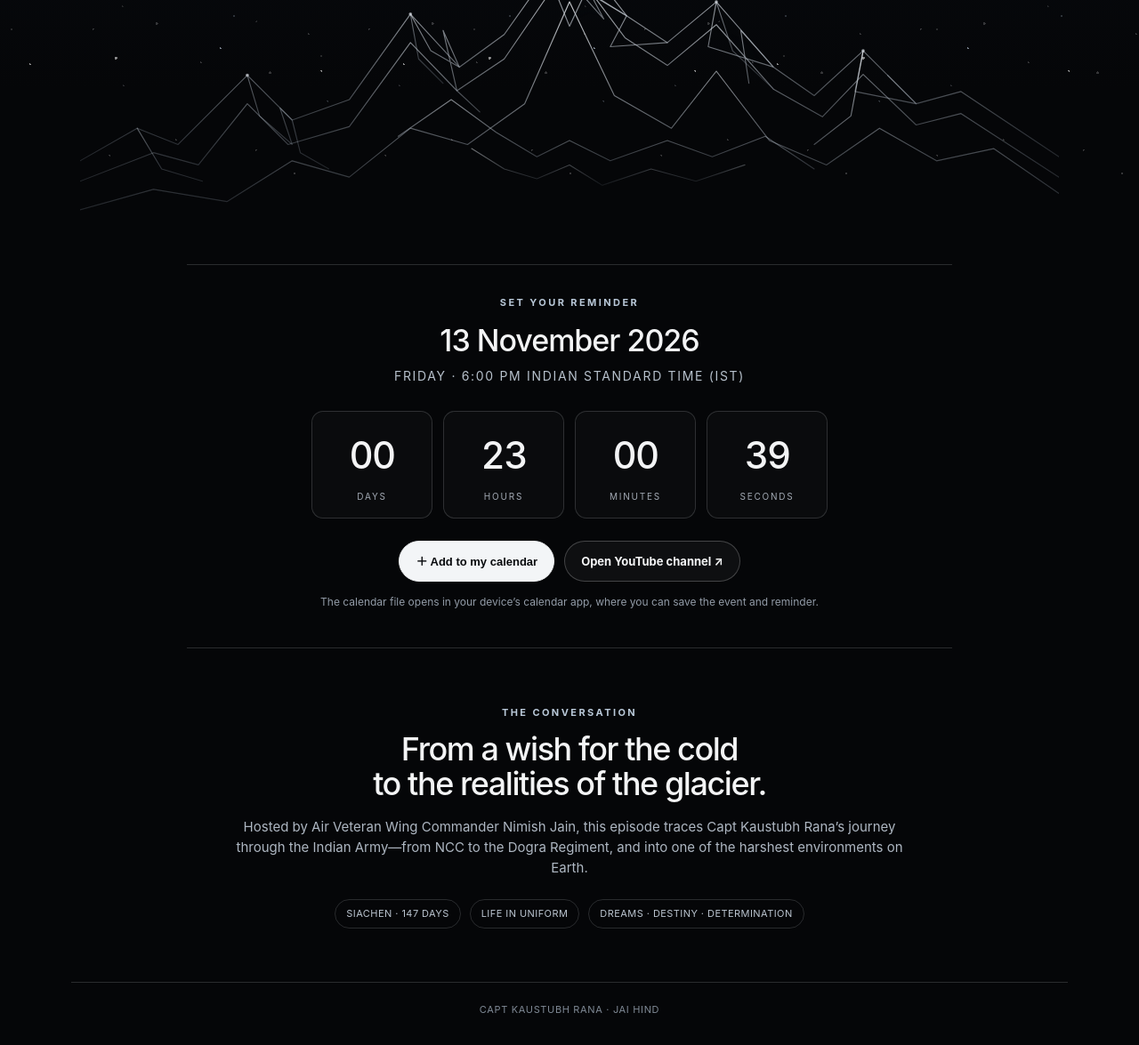
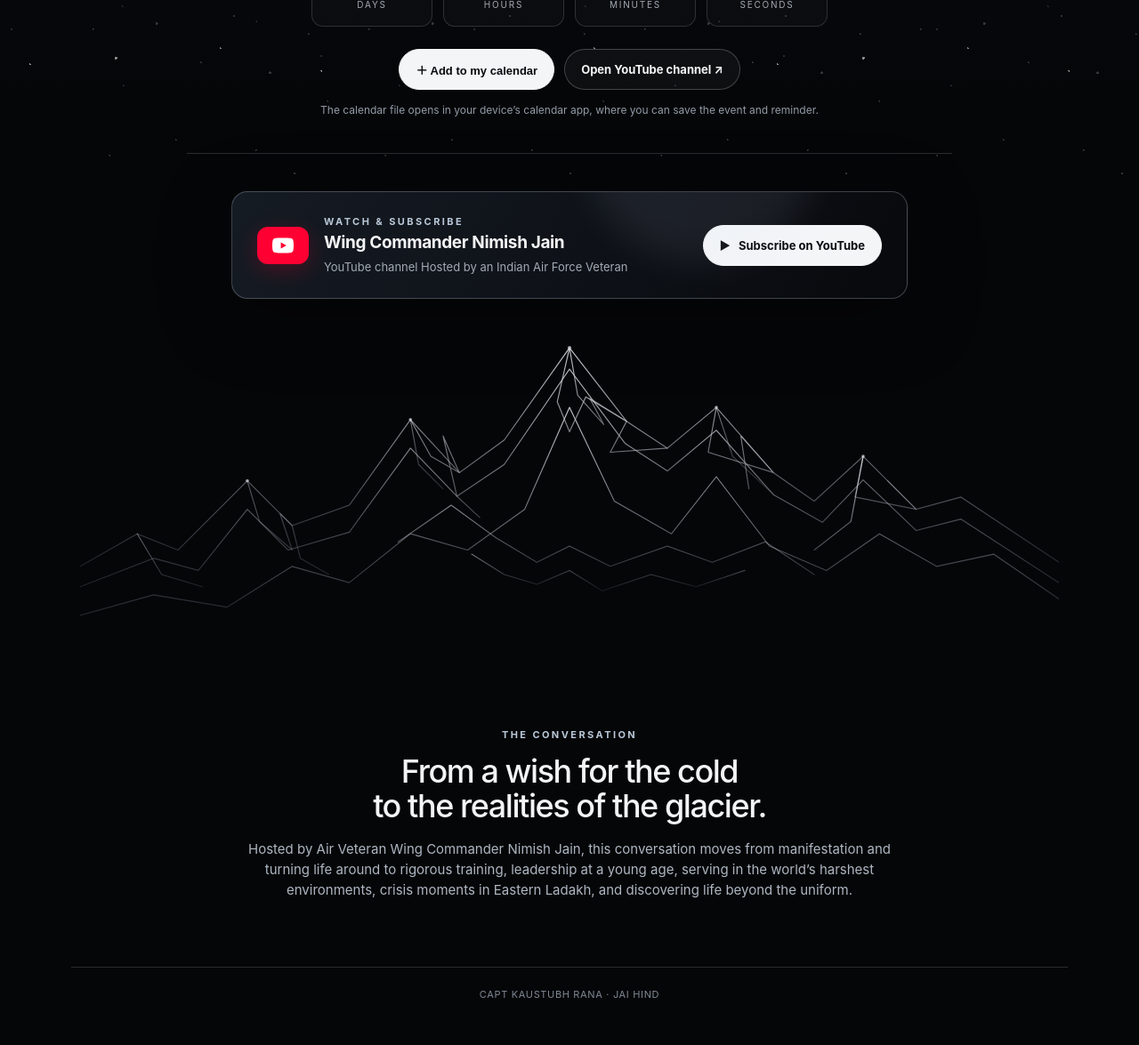
Before and after one commit to kaustubhrana/wcnj-podcast, a plain HTML site: page index.html in a window 1280 px wide. Shown: the part 698-1873 px from the top of the page at 89% size. Drawn offline with Linux system fonts and the light colour scheme.

Commit message:
Update podcast title and event details
Updated podcast title and details for clarity. Modified event information and description to reflect the correct date and context.

```diff
--- a/index.html
+++ b/index.html
@@ -5,7 +5,7 @@
   <meta name="viewport" content="width=device-width, initial-scale=1" />
   <meta name="theme-color" content="#050608" />
   <meta name="description" content="A special conversation with Capt Kaustubh Rana and Wing Commander Nimish Jain. Premieres 13 November 2026 at 6 PM IST." />
-  <title>Capt Kaustubh Rana × Wg Cdr Nimish Jain | Siachen</title>
+  <title>Capt Kaustubh Rana × Wg Cdr Nimish Jain | YT PODCAST</title>
   <style>
     :root {
       --bg: #050608;
@@ -101,7 +101,7 @@
       width:100%; max-width:1100px; height:auto; margin: 35px auto -2px; display:block;
       opacity:.9; filter: drop-shadow(0 0 12px rgba(210,225,240,.08));
     }
-    .event { max-width:860px; margin:-3px auto 0; padding:34px 24px 30px; text-align:center;
+    .event { max-width:860px; margin:34px auto 0; padding:28px 24px 26px; text-align:center;
       border-top:1px solid var(--line); border-bottom:1px solid var(--line); }
     .event-date { font-size:clamp(22px, 3.3vw, 34px); font-weight:550; letter-spacing:-.03em; margin:8px 0 2px; }
     .event-time { color:#b7c1cc; font-size:14px; letter-spacing:.12em; text-transform:uppercase; }
@@ -136,14 +136,31 @@
   <div class="sky"></div><div class="stars"></div>
   <div class="wrap">
     <header>
-      <div class="mark"><span class="mark-dot"></span> CAPT KAUSTUBH RANA</div>
-      <div>Special Podcast Premiere · 2026</div>
+      <div class="mark"><span class="mark-dot"></span> CAPT KAUSTUBH RANA x WG CDR NIMISH JAIN</div>
+      <div>Special Podcast Premiere · 13 NOV 2026</div>
     </header>
     <main>
       <section class="hero">
         <div class="eyebrow">A conversation beyond the uniform</div>
         <h1>147 DAYS<br><span>AT</span> SIACHEN.</h1>
-        <p class="intro">What does it take to stay 57 days beyond the planned tenure at the world’s highest battlefield? An unfiltered conversation on Siachen, survival, service, and the journey from an NCC cadet to an Army veteran.</p>
+        <p class="intro">What does it take to stay 57 days beyond the planned tenure at the world’s highest battlefield? An unfiltered conversation on the journey from an NCC cadet to an Army veteran.</p>
+
+      <section class="event" id="premiere">
+        <div class="eyebrow">Set your reminder</div>
+        <div class="event-date">13 November 2026</div>
+        <div class="event-time">Friday · 6:00 PM Indian Standard Time (IST)</div>
+        <div class="countdown" aria-live="polite">
+          <div class="timebox"><span class="number" id="days">--</span><span class="unit">Days</span></div>
+          <div class="timebox"><span class="number" id="hours">--</span><span class="unit">Hours</span></div>
+          <div class="timebox"><span class="number" id="minutes">--</span><span class="unit">Minutes</span></div>
+          <div class="timebox"><span class="number" id="seconds">--</span><span class="unit">Seconds</span></div>
+        </div>
+        <div class="event-actions">
+          <button class="btn btn-primary" id="calendarBtn" type="button">＋ Add to my calendar</button>
+          <a class="btn btn-quiet" href="https://www.youtube.com/@NimishJain-i8v" target="_blank" rel="noopener">Open YouTube channel ↗</a>
+        </div>
+        <p class="note">The calendar file opens in your device’s calendar app, where you can save the event and reminder.</p>
+      </section>
 
         <div class="channel-card" aria-label="Wing Commander Nimish Jain YouTube channel">
           <div class="channel-info">
@@ -153,7 +170,7 @@
             <div>
               <div class="eyebrow">Watch & subscribe</div>
               <div class="channel-name">Wing Commander Nimish Jain</div>
-              <div class="channel-sub">Veteran-led conversations · YouTube channel</div>
+              <div class="channel-sub">YouTube channel Hosted by an Indian Air Force Veteran</div>
             </div>
           </div>
           <a class="btn btn-primary" href="https://www.youtube.com/@NimishJain-i8v?sub_confirmation=1" target="_blank" rel="noopener">
@@ -180,32 +197,10 @@
         </g>
       </svg>
 
-      <section class="event" id="premiere">
-        <div class="eyebrow">Set your reminder</div>
-        <div class="event-date">13 November 2026</div>
-        <div class="event-time">Friday · 6:00 PM Indian Standard Time (IST)</div>
-        <div class="countdown" aria-live="polite">
-          <div class="timebox"><span class="number" id="days">--</span><span class="unit">Days</span></div>
-          <div class="timebox"><span class="number" id="hours">--</span><span class="unit">Hours</span></div>
-          <div class="timebox"><span class="number" id="minutes">--</span><span class="unit">Minutes</span></div>
-          <div class="timebox"><span class="number" id="seconds">--</span><span class="unit">Seconds</span></div>
-        </div>
-        <div class="event-actions">
-          <button class="btn btn-primary" id="calendarBtn" type="button">＋ Add to my calendar</button>
-          <a class="btn btn-quiet" href="https://www.youtube.com/@NimishJain-i8v" target="_blank" rel="noopener">Open YouTube channel ↗</a>
-        </div>
-        <p class="note">The calendar file opens in your device’s calendar app, where you can save the event and reminder.</p>
-      </section>
-
       <section class="story">
         <div class="eyebrow">The conversation</div>
         <h2>From a wish for the cold<br>to the realities of the glacier.</h2>
-        <p>Hosted by Air Veteran Wing Commander Nimish Jain, this episode traces Capt Kaustubh Rana’s journey through the Indian Army—from NCC to the Dogra Regiment, and into one of the harshest environments on Earth.</p>
-        <div class="meta">
-          <span class="pill">SIACHEN · 147 DAYS</span>
-          <span class="pill">LIFE IN UNIFORM</span>
-          <span class="pill">DREAMS · DESTINY · DETERMINATION</span>
-        </div>
+        <p>Hosted by Air Veteran Wing Commander Nimish Jain, this conversation moves from manifestation and turning life around to rigorous training, leadership at a young age, serving in the world’s harshest environments, crisis moments in Eastern Ladakh, and discovering life beyond the uniform.</p>
       </section>
     </main>
     <footer>CAPT KAUSTUBH RANA · JAI HIND</footer>
```
